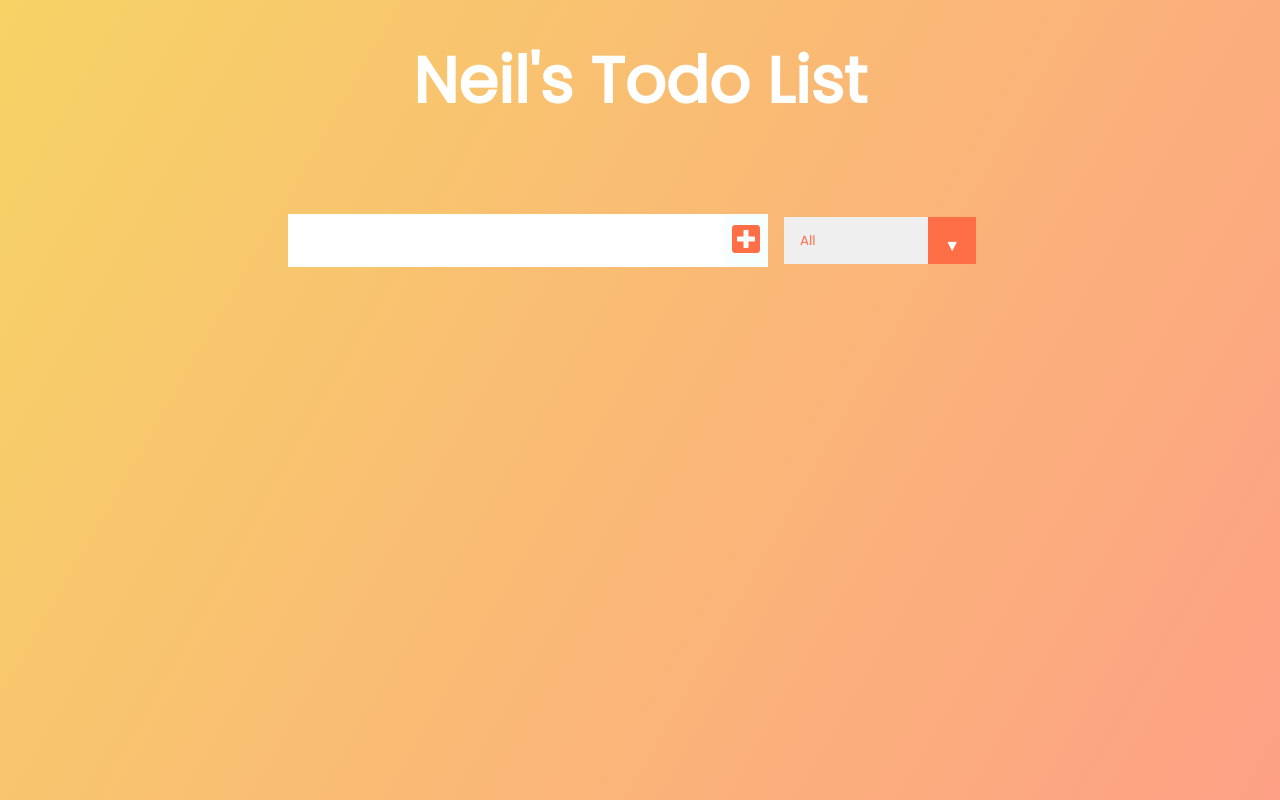
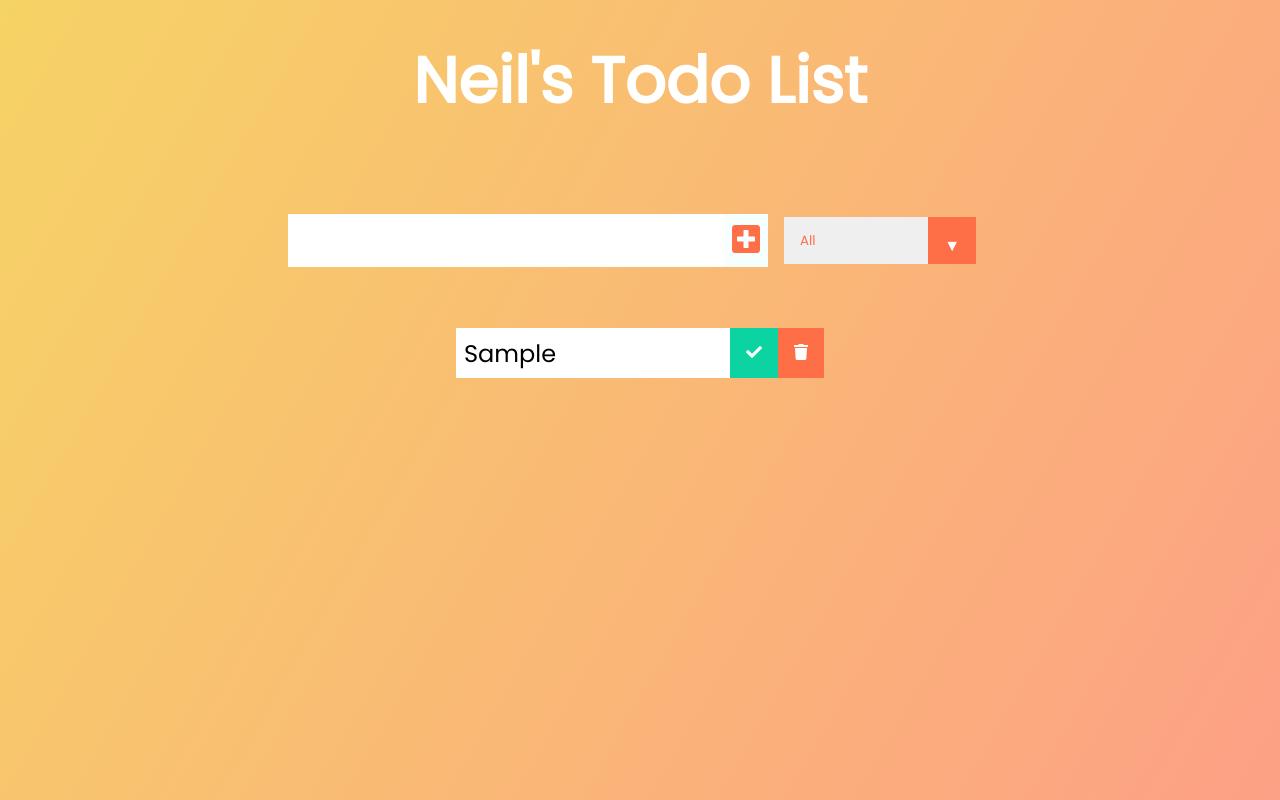
Before and after one commit to rigglet/react-todo, a React (Create React App) app: page / in a window 1280 px wide. Both pictures are taken after typing "Sample" into the empty fields and a click on the button 746 px from the left and 240 px from the top of the page. Built offline with nearby package versions, Linux system fonts and the light colour scheme.

Commit message:
Added list item delete functionality

```diff
--- a/src/App.js
+++ b/src/App.js
@@ -11,10 +11,10 @@ function App() {
   return (
     <div className="App">
       <header>
-  <h1>Neil's Todo List</h1>
+        <h1>Neil's Todo List</h1>
       </header>
       <Form inputText={inputText} todos={todos} setTodos={setTodos} setInputText={setInputText}/>
-      <TodoList />
+      <TodoList setTodos={setTodos} todos={todos}/>
     </div>
   );
 }
--- /dev/null
+++ b/src/components/Todo.js
@@ -0,0 +1,16 @@
+import React from "react";
+
+const Todo = ({text, setTodos, todos, todo}) => {
+    const deleteHandler = () => {
+        setTodos(todos.filter(el => el.id !== todo.id));
+    }
+    return (
+        <div className="todo">
+            <li className="todo-item">{text}</li>
+            <button className="complete-btn"><i className="fas fa-check"></i></button>
+            <button onClick={deleteHandler} className="trash-btn"><i className="fas fa-trash"></i></button>
+        </div>
+    );
+}
+
+export default Todo;
--- a/src/components/TodoList.js
+++ b/src/components/TodoList.js
@@ -1,9 +1,17 @@
 import React from "react";
+import Todo from "./Todo";
 
-const TodoList = () => {
+const TodoList = ({todos, setTodos}) => {
+
     return (
         <div className="todo-container">
-            <ul className="todo-list"></ul>
+            <ul className="todo-list">
+                {
+                    todos.map(todo => (
+                        <Todo todo={todo} setTodos={setTodos} todos={todos} text={todo.text} key={todo.id} />
+                    ))
+                }
+            </ul>
         </div>
     );
 }
```
